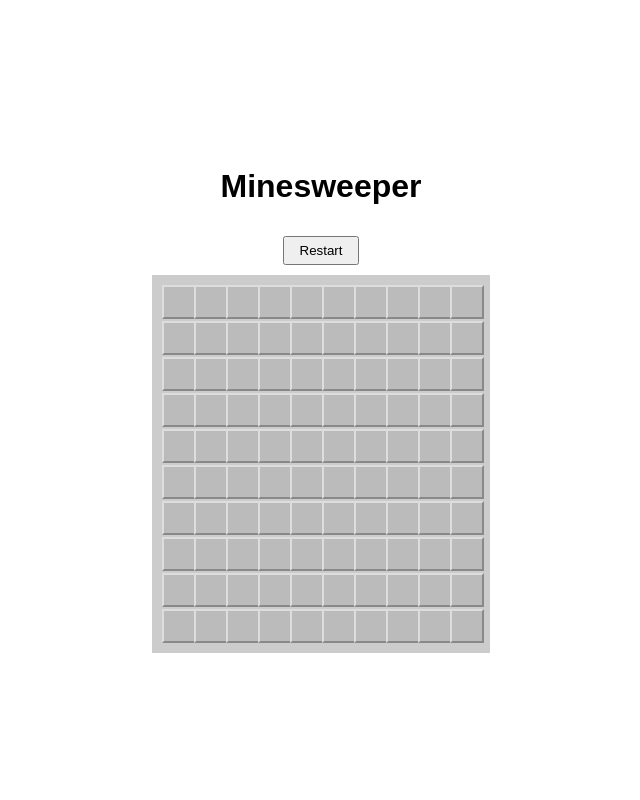
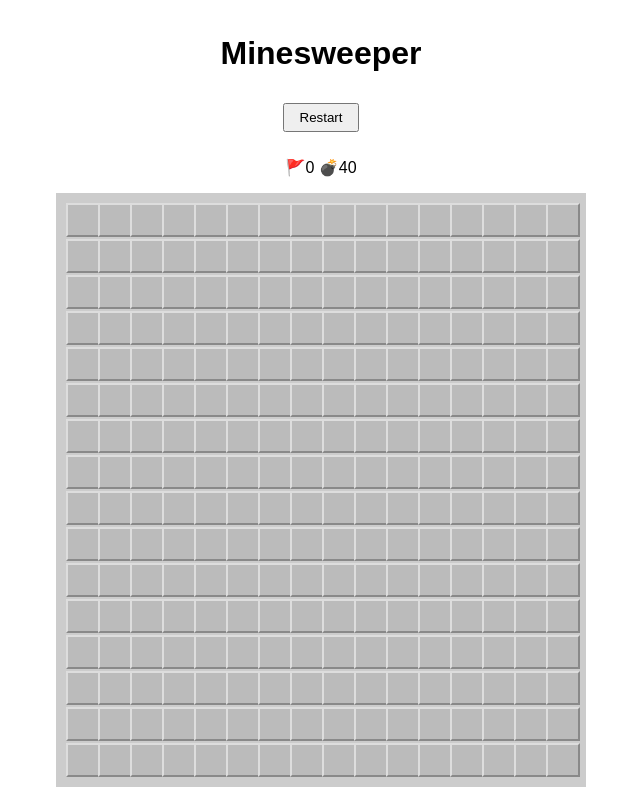
Before and after one commit to JayRugMan/minesweeper_site, a plain HTML site: page index.html in a window 1280 px wide. Shown: the whole page, without its empty margins (319-959 px from the left). Drawn offline with Linux system fonts and the light colour scheme.

Commit message:
added feature for displaying the number of flagges placed and the number of mines present. Also changed default to 16x16 with 40 mines

```diff
--- a/index.html
+++ b/index.html
@@ -51,6 +51,7 @@
     <div class="game-container">
         <h1>Minesweeper</h1>
         <button id="restart-btn">Restart</button>
+        <p id="flags&Mines">🚩 💣</p>
         <div id="grid" class="grid"></div>
     </div>
     <script src="minesweeper.js"></script>
--- a/minesweeper.js
+++ b/minesweeper.js
@@ -9,6 +9,7 @@ class Minesweeper {
       this.gameOver = false;
       this.gridElement = document.getElementById('grid');
       this.restartButton = document.getElementById('restart-btn');
+      this.flagsnMinesElement = document.getElementById('flags&Mines');
       this.init();
   }
 
@@ -19,6 +20,7 @@ class Minesweeper {
       this.placeMines();
       this.calculateNumbers();
       this.render();
+      this.updateFlaggedRatio();
   }
 
   createBoard() {
@@ -131,7 +133,11 @@ class Minesweeper {
         this.render();
         this.checkWin();
     }
-}
+  }
+
+  updateFlaggedRatio() {
+    this.flagsnMinesElement.textContent = `🚩${this.flagged.size} 💣${this.mines}`;
+  }
 
   toggleFlag(row, col) {
     if (this.gameOver || this.revealed.has(`${row},${col}`)) return;
@@ -144,6 +150,7 @@ class Minesweeper {
     }
     this.render();
     this.checkWin();
+    this.updateFlaggedRatio();
   }
 
   floodFill(row, col) {
@@ -241,8 +248,9 @@ class Minesweeper {
       this.placeMines();
       this.calculateNumbers();
       this.render();
+      this.updateFlaggedRatio();
   }
 }
 
-// Start the game with 10x10 grid and 10 mines
-const game = new Minesweeper(10, 10, 10);
+// Start the game with 16x16 grid and 40 mines
+const game = new Minesweeper(16, 16, 40);
```
